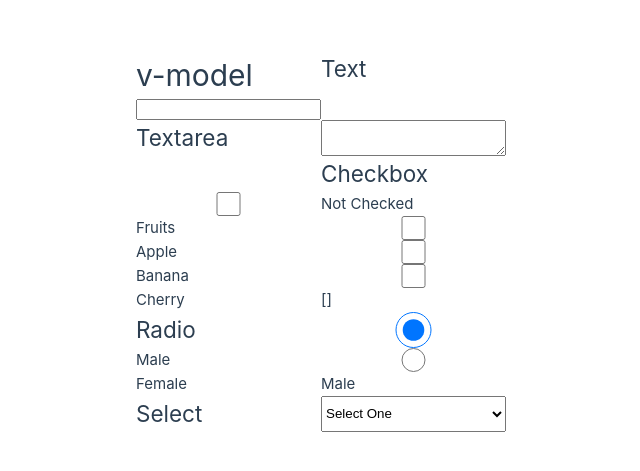
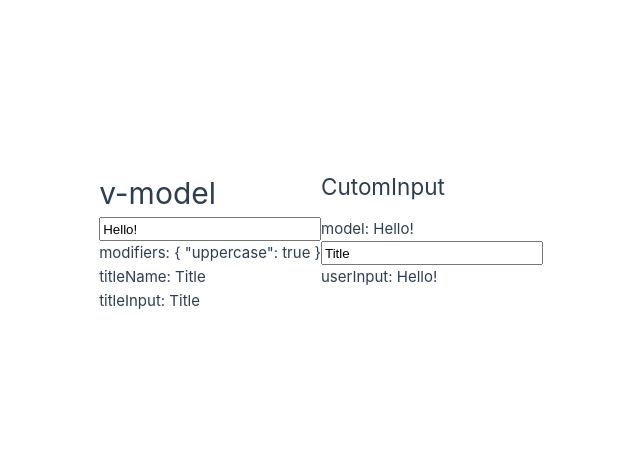
Before and after one commit to 2630-Daichi-Inoue/vue-lesson, a Vue app: page / in a window 1280 px wide. Shown: the part 159-630 px from the top of the page, without its empty margins (319-959 px from the left). Built offline with nearby package versions, Linux system fonts and the light colour scheme.

Commit message:
lesson 103

```diff
--- a/src/App.vue
+++ b/src/App.vue
@@ -1,47 +1,12 @@
 <script setup>
 import { ref } from 'vue'
-const userInput = ref('')
-const message = ref('')
-const checked = ref('Not Checked')
-const fruits = ref([])
-const gender = ref('Male')
-const selected = ref('')
-
+import CustomInput from './components/CustomInput.vue'
+const userInput = ref('Hello!')
+const titleInput = ref('Title')
 </script>
 <template>
   <h1>v-model</h1>
-  <h2>Text</h2>
-  <input v-model.lazy.number="userInput" type="text">
-  <p>{{ userInput }}</p>
-
-  <h2>Textarea</h2>
-  <textarea v-model.trim="message"></textarea>
-  <p style="white-space: pre">{{ message }}</p>
-
-  <h2>Checkbox</h2>
-  <input id="checkbox" v-model="checked" type="checkbox" true-value="Checked" false-value="Not checked" />
-  <label for="checkbox">{{ checked }}</label>
-
-  <p>Fruits</p>
-  <input id="Apple" v-model="fruits" type="checkbox" value="Apple" />
-  <label for="Apple">Apple</label>
-  <input id="Banana" v-model="fruits" type="checkbox" value="Banana" />
-  <label for="Banana">Banana</label>
-  <input id="Cherry" v-model="fruits" type="checkbox" value="Cherry" />
-  <label for="Cherry">Cherry</label>
-  <p>{{ fruits }}</p>
-
-  <h2>Radio</h2>
-  <input id="Male" v-model="gender" type="radio" value="Male" />
-  <label for="Male">Male</label>
-  <input id="Female" v-model="gender" type="radio" value="Female" />
-  <label for="Female">Female</label>
-  <p>{{ gender }}</p>
-
-  <h2>Select</h2>
-  <select v-model="selected" mutiple>
-    <option value="" hidden>Select One</option>
-    <option v-for="option in ['A', 'B', 'C']" :key="option">{{ option }}</option>
-  </select>
-  <p>{{ selected }}</p>
+  <CustomInput v-model.uppercase="userInput" v-model:title-name="titleInput" />
+  <p>userInput: {{ userInput }}</p>
+  <p>titleInput: {{ titleInput }}</p>
 </template>
--- /dev/null
+++ b/src/components/CustomInput.vue
@@ -0,0 +1,26 @@
+<script setup>
+  const [model, modifiers] = defineModel({
+    type: String,
+    default: 'default',
+    set(value) {
+      if(modifiers.uppercase){
+        return value.toUpperCase()
+      } else {
+        return value
+      }
+    }
+  })
+  const titleName = defineModel('titleName', {
+    type: String,
+    required: true
+  })
+</script>
+
+<template>
+  <h2>CutomInput</h2>
+  <input v-model="model" type="text">
+  <p>model: {{ model }}</p>
+  <p>modifiers: {{ modifiers }}</p>
+  <input v-model="titleName" type="text">
+  <p>titleName: {{ titleName }}</p>
+</template>
```
